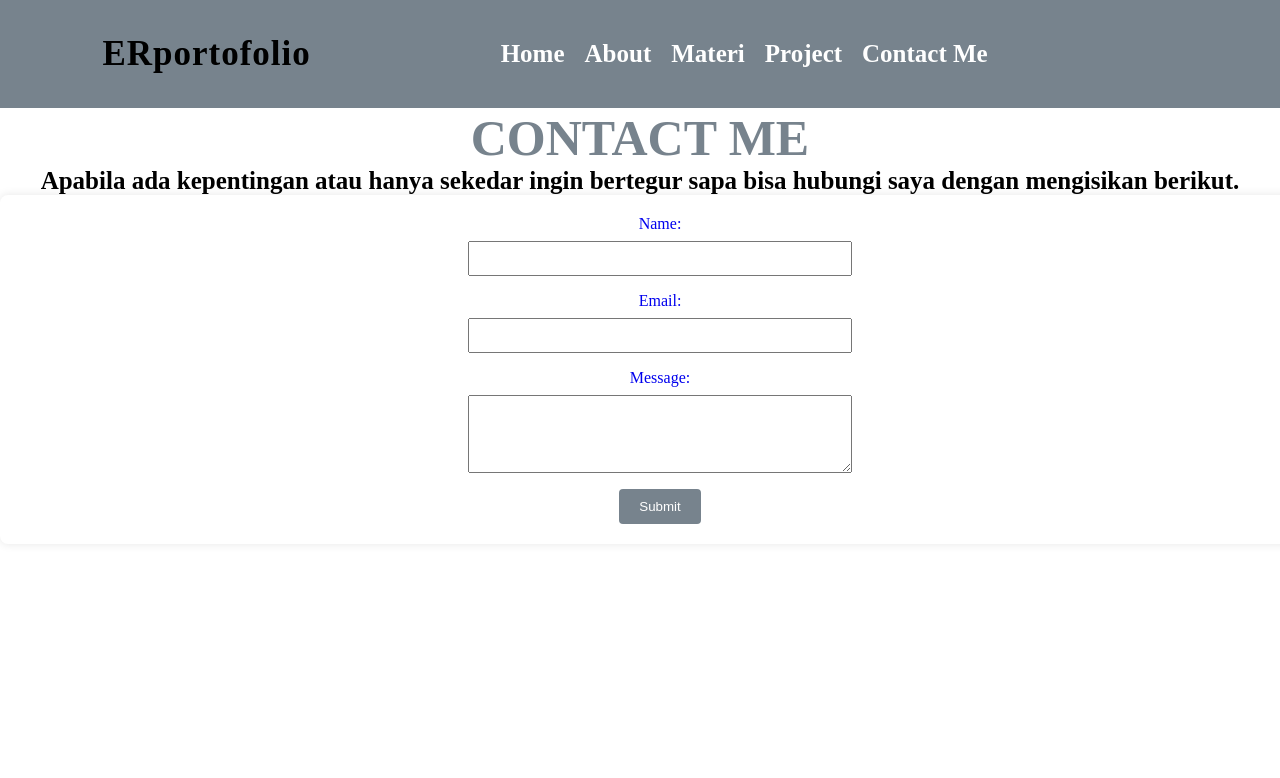
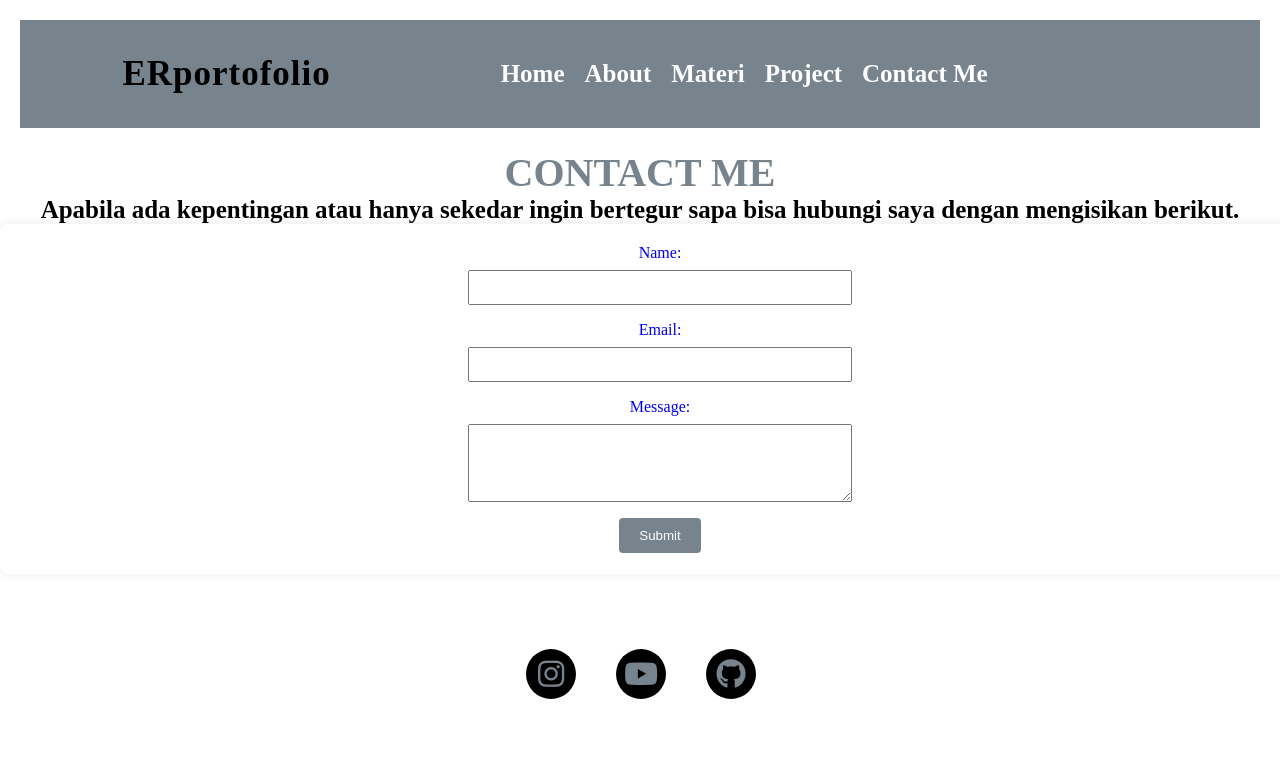
Before and after one commit to erlianhanny/projek-web, a plain HTML site: page index4.html in a window 1280 px wide. Shown: the top 778 px of the page. Drawn offline with Linux system fonts and the light colour scheme.

Commit message:
portofolio

```diff
--- a/index4.html
+++ b/index4.html
@@ -40,7 +40,14 @@
             </form>
 
         </div>
+        <div class="sosial">
+            <a class="social-media-icon" href="https://instagram.com/rlhny_zhra?igshid=OGQ5ZDc2ODk2ZA=="><i class="fa-brands fa-instagram"></i></a>
+            <a class="social-media-icon" href="https://youtube.com/@ErlianHanny151?si=kVY_vcmuTX6XcUcn"><i class="fa-brands fa-youtube"></i></a>
+            <a class="social-media-icon" href="https://github.com/erlianhanny/"><i class="fa-brands fa-github"></i></a>
+
+        </div>
     </div>
+
 </div>
 </body>
 </html>
--- a/style4.css
+++ b/style4.css
@@ -19,6 +19,7 @@ nav {
     padding-left: 8%;
     background-color: #77838d;
     border-bottom: 1px solid white;
+    margin: 20px;
 }
 .logo {
     color:black;
@@ -59,7 +60,7 @@ nav ul li {
 
 .title h2 {
     color:#77838d ;
-    font-size: 50px;
+    font-size: 40px;
     margin-bottom: 20px auto;
     text-align: center;
 
@@ -108,3 +109,33 @@ button {
     border-radius: 4px;
     cursor: pointer;
 }
+
+.sosial{
+    display: flex;
+    justify-content: center;
+    align-items: center;
+    width: 100%;
+    height: 200px;
+    border: 1px solid white;
+
+}
+.sosial .social-media-icon{
+    width: 50px;
+    height: 50px;
+    border-radius: 50%;
+    background-color: black;
+    display: flex;
+    justify-content: center;
+    align-items: center;
+    font-size: 30px;
+    color: #77838d;
+    /* border: 1px solid black; */
+    text-decoration: none;
+    margin: 20px;
+    transition: .5s ease;
+}
+.sosial .social-media-icon:hover {
+    background-color: #77838d;
+    color: black;
+    transition: .5s ease;
+}
```
Also changed, not shown: index2.html (+0 -1 lines).
